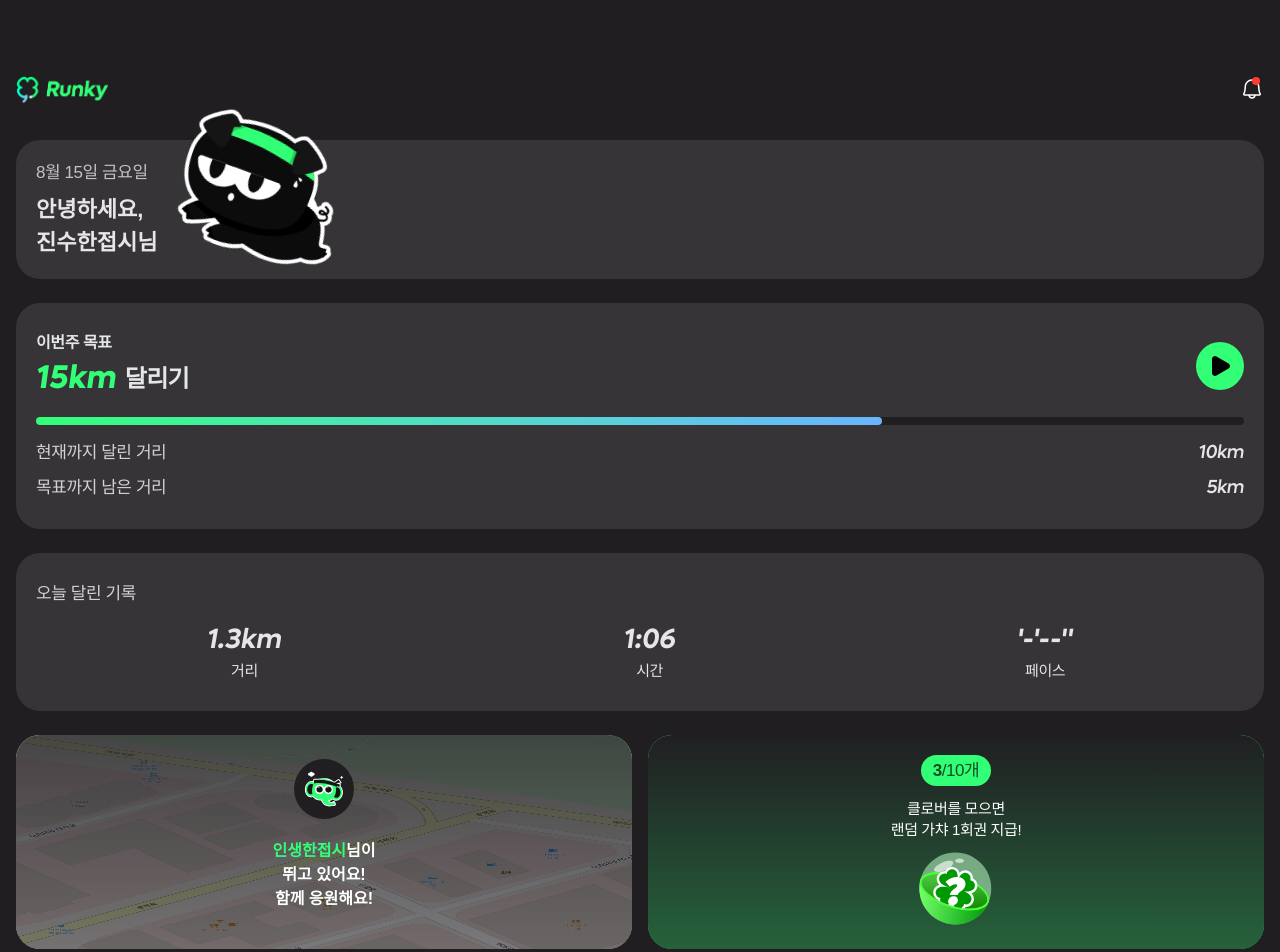
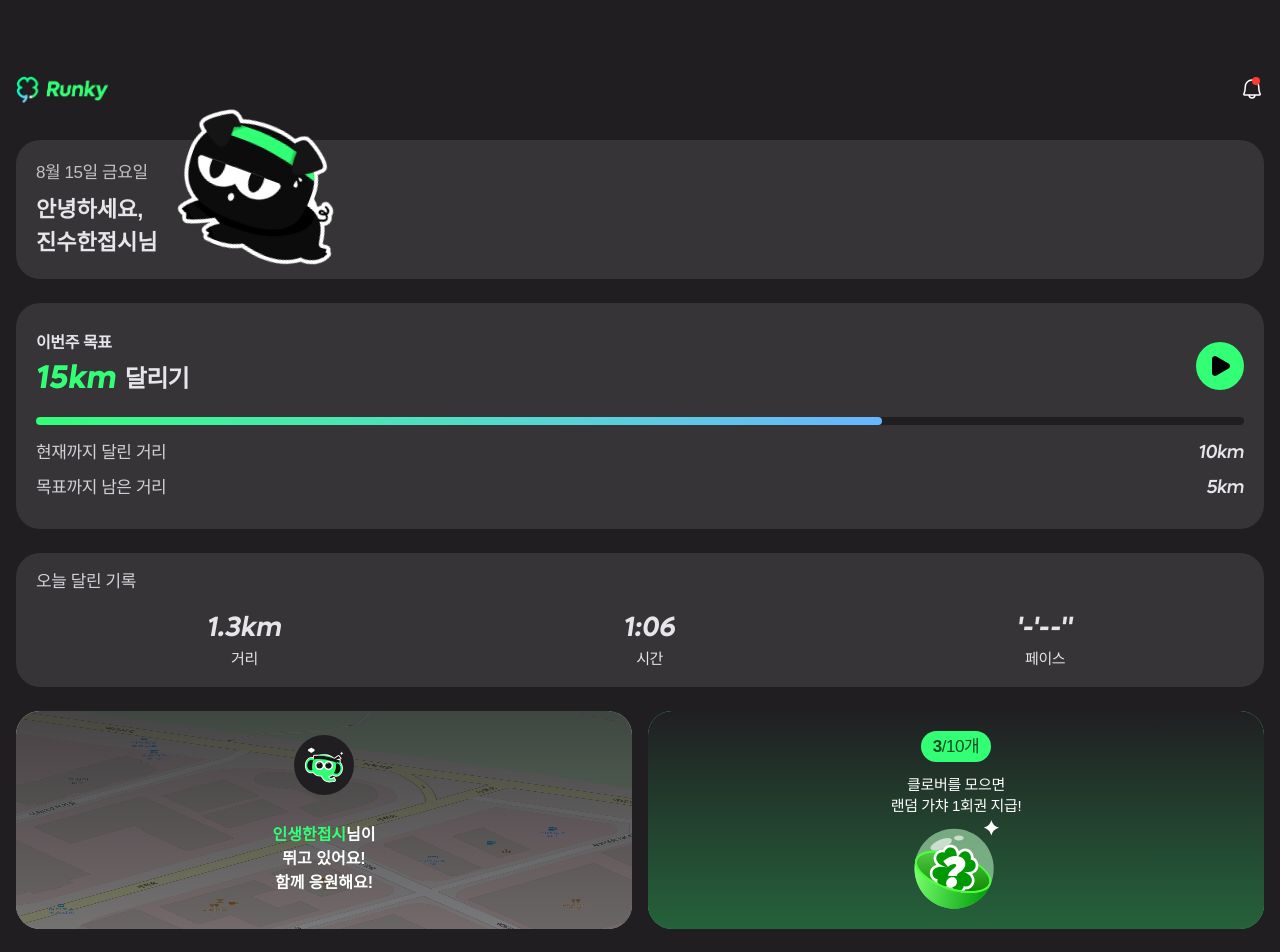
Before and after one commit to dnd-side-project/dnd-13th-6-frontend, a Next.js app in the folder web/: page /main in a window 1280 px wide. Shown: the top 952 px of the page. Built offline with nearby package versions, Linux system fonts and the light colour scheme.

Commit message:
chore: 이미지 변경,박스 크기 ,여백 수정

```diff
--- a/web/components/main/CheerCard.tsx
+++ b/web/components/main/CheerCard.tsx
@@ -18,7 +18,7 @@ const CheerCard = () => {
             />
           </div>
         </div>
-        <div className="z-10 mt-5 justify-self-center text-center font-bold">
+        <div className="z-10 mt-7 justify-self-center text-center font-bold">
           <span className="text-primary z-10">인생한접시</span>
           <span className="whitespace-pre-line text-white">
             {`님이
--- a/web/components/main/GachaCard.tsx
+++ b/web/components/main/GachaCard.tsx
@@ -25,12 +25,12 @@ const GachaCard = () => {
           {`클로버를 모으면
  랜덤 가챠 1회권 지급!`}
         </div>
-        <div className="flex justify-center">
+        <div className="mt-1 flex justify-center">
           <Image
             alt="뽑기공"
             src="/assets/main/gachaball.svg"
-            width={90}
-            height={90}
+            width={85}
+            height={85}
           />
         </div>
       </div>
--- a/web/components/main/TodayStatsCard.tsx
+++ b/web/components/main/TodayStatsCard.tsx
@@ -3,7 +3,7 @@ import Card from '@/components/main/Card';
 
 const TodayStatsCard = () => {
   return (
-    <Card className="relative mt-[24px] py-[28px]">
+    <Card className="relative mt-[24px] pt-[16px] pb-[16px]">
       <p className="text-gray-30 text-[1.0625rem] leading-[1.5] font-medium tracking-[-0.025em]">
         오늘 달린 기록
       </p>
```
Also changed, not shown: web/public/assets/main/gachaball.svg.
